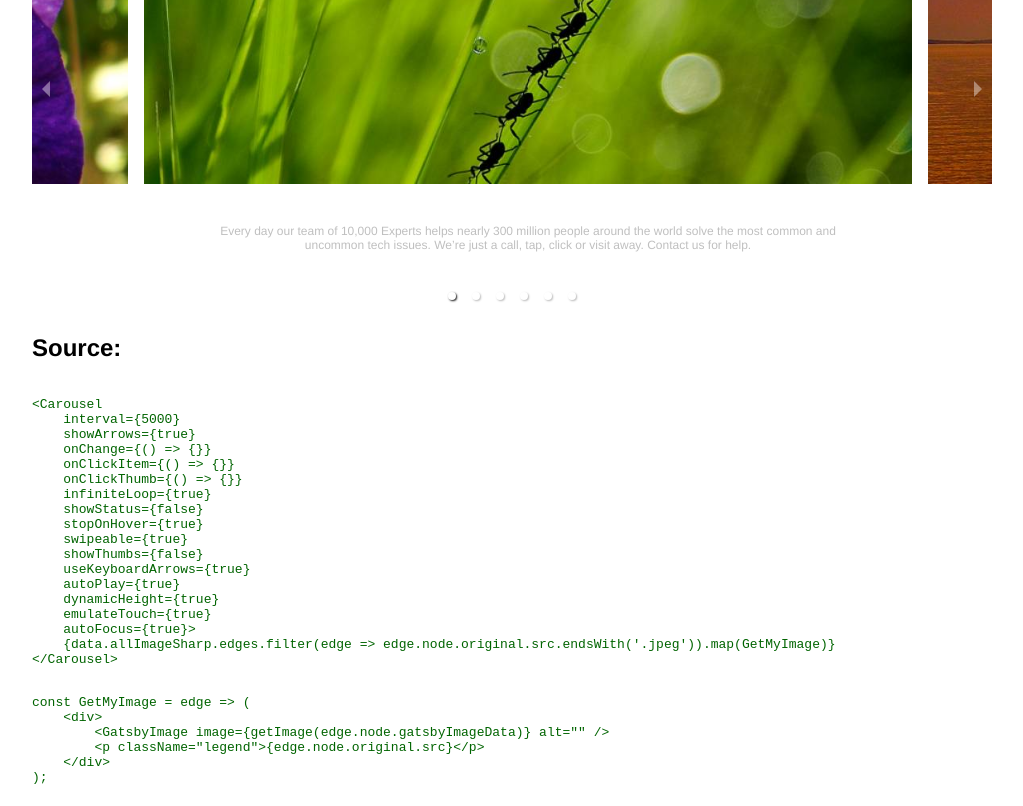
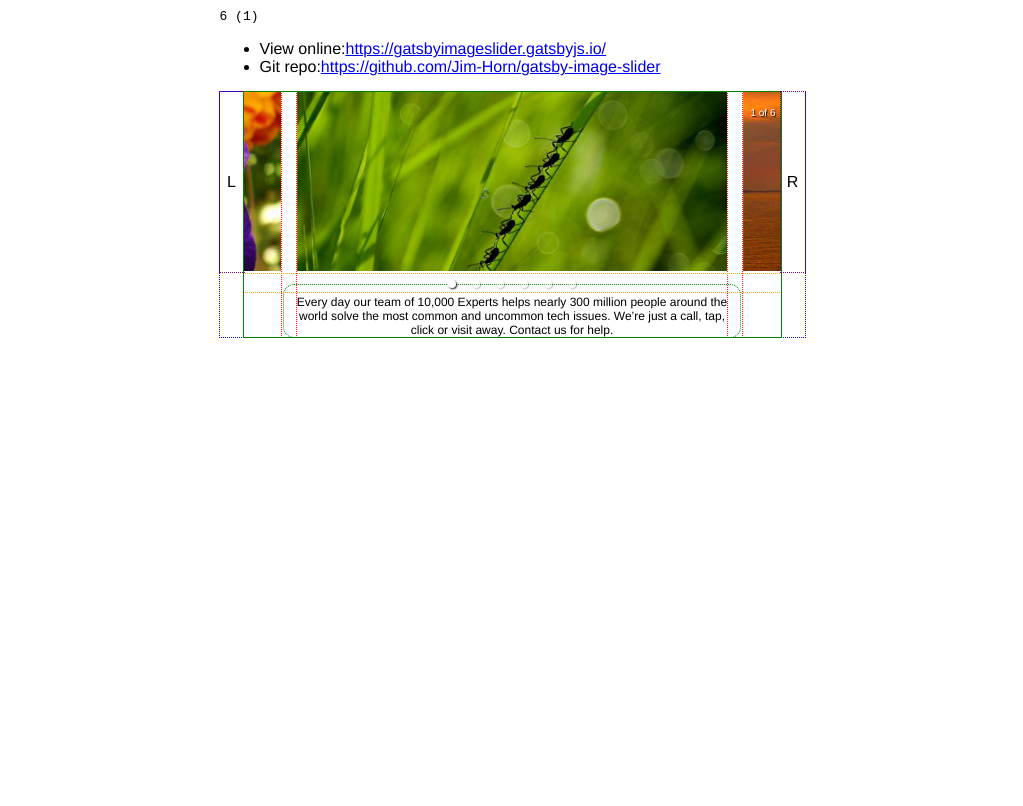
Before and after one commit to Jim-Horn/gatsby-image-slider, a Gatsby site: page / in a window 1280 px wide. Shown: the part 276-1082 px from the top of the page, without its empty margins (128-1151 px from the left). After the commit the page ends 816 px from the top, so only its background shows below. Built offline with nearby package versions, Linux system fonts and the light colour scheme; Gatsby itself is replaced by a stand-in of ours.

Commit message:
Full scss & custom controls

```diff
--- a/src/pages/index.js
+++ b/src/pages/index.js
@@ -3,17 +3,18 @@ import { Carousel } from 'react-responsive-carousel';
 import '../styles/carousel-style.scss';
 import { graphql } from 'gatsby';
 import { GatsbyImage, getImage } from 'gatsby-plugin-image';
-import styled, { createGlobalStyle } from 'styled-components';
+import { createGlobalStyle } from 'styled-components';
+import { useState } from 'react';
 
 const GetMyImage = (edge) => (
     <div className="slide-wrap">
-        <SlideWrap>
+        <div className="slide-wrap-inner">
             <GatsbyImage image={getImage(edge.node.gatsbyImageData)} alt="" />
             <p className="legend">
                 Every day our team of 10,000 Experts helps nearly 300 million people around the world solve the most
                 common and uncommon tech issues. We’re just a call, tap, click or visit away. Contact us for help.
             </p>
-        </SlideWrap>
+        </div>
     </div>
 );
 
@@ -27,23 +28,17 @@ const GlobalStyles = createGlobalStyle`
   }
 `;
 
-const SlideWrap = styled.div`
-    min-height: 450px;
-    position: relative;
-`;
-
-const SlideshowWrapper = styled.div`
-    width: 960px;
-`;
-
-const Code = styled.pre`
-    color: darkgreen;
-`;
-
-const IndexPage = ({ data }) => (
+const IndexPage = ({ data }) => {
+    const allEdges = data.allImageSharp.edges.filter((edge) => edge.node.original.src.endsWith('.jpeg'));
+    const showLength = allEdges.length;
+    const [current, setCurrent] = useState(0);
+    return (
         <>
             <GlobalStyles />
             <h1>Slide Show POC</h1>
+            <code>
+                {showLength} ({current + 1})
+            </code>
             <p>
                 <ul>
                     <li>
@@ -58,59 +53,42 @@ const IndexPage = ({ data }) => (
                     </li>
                 </ul>
             </p>
-
-        <SlideshowWrapper>
+            <div className="outer-slideshow">
+                <span className="control left" onClick={() => setCurrent((current - 1 + showLength) % showLength)}>
+                    L
+                </span>
+                <div className="slideshow-wrapper">
                     <Carousel
                         autoPlay={false}
                         centerMode={true}
                         dynamicHeight={false}
-                emulateTouch={true}
+                        emulateTouch={false}
                         infiniteLoop={true}
                         interval={5000}
-                onChange={() => {}}
-                onClickItem={() => {}}
+                        onChange={(curr) => {
+                            setCurrent(curr);
+                        }}
+                        onClickItem={(curr) => {
+                            setCurrent(curr);
+                        }}
                         onClickThumb={() => {}}
-                showArrows={true}
-                showStatus={false}
+                        showArrows={false}
+                        showStatus={true}
                         showThumbs={false}
                         stopOnHover={true}
                         swipeable={true}
-                useKeyboardArrows={true}>
-                {data.allImageSharp.edges.filter((edge) => edge.node.original.src.endsWith('.jpeg')).map(GetMyImage)}
+                        useKeyboardArrows={true}
+                        selectedItem={current}>
+                        {allEdges.map(GetMyImage)}
                     </Carousel>
-        </SlideshowWrapper>
-
-        <h2>Source:</h2>
-
-        <Code>{`
-<Carousel
-    interval={5000}
-    showArrows={true}
-    onChange={() => {}}
-    onClickItem={() => {}}
-    onClickThumb={() => {}}
-    infiniteLoop={true}
-    showStatus={false}
-    stopOnHover={true}
-    swipeable={true}
-    showThumbs={false}
-    useKeyboardArrows={true}
-    autoPlay={true}
-    dynamicHeight={true}
-    emulateTouch={true}
-    autoFocus={true}>
-    {data.allImageSharp.edges.filter(edge => edge.node.original.src.endsWith('.jpeg')).map(GetMyImage)}
-</Carousel>`}</Code>
-
-        <Code>{`
-const GetMyImage = edge => (
-    <div>
-        <GatsbyImage image={getImage(edge.node.gatsbyImageData)} alt="" />
-        <p className="legend">{edge.node.original.src}</p>
                 </div>
-);`}</Code>
+                <span className="control right" onClick={() => setCurrent((current + 1) % showLength)}>
+                    R
+                </span>
+            </div>
         </>
     );
+};
 
 export default IndexPage;
 
@@ -119,7 +97,7 @@ export const pageQuery = graphql`
         allImageSharp {
             edges {
                 node {
-                    gatsbyImageData(width: 960, placeholder: BLURRED, formats: [AUTO, WEBP, AVIF])
+                    gatsbyImageData(width: 468, placeholder: BLURRED, formats: [AUTO, WEBP, AVIF])
                     original {
                         src
                     }
--- a/src/styles/carousel-style.scss
+++ b/src/styles/carousel-style.scss
@@ -1,3 +1,56 @@
+$debug: true;
+@mixin outline($color: black, $pattern: dotted, $width: 1px) {
+    @if $debug {
+        outline: $width $pattern $color;
+    }
+}
+
+$overall-slideshow-width: 585px;
+$overall-slideshow-height: 245px;
+
+.outer-slideshow {
+    @include outline(blue, dotted, 0.1rem);
+    position: relative;
+    width: calc(#{$overall-slideshow-width});
+}
+
+.control {
+    @include outline(purple);
+    position: absolute;
+    width: 1.5rem;
+    height: 180px;
+    display: flex;
+    align-items: center;
+    justify-content: center;
+    top: 0;
+    cursor: pointer;
+    &.left {
+        left: 0;
+    }
+    &.right {
+        right: 0;
+    }
+}
+.slideshow-wrapper {
+    position: relative;
+    left: 1.5rem;
+    @include outline(green, solid);
+    width: calc(#{$overall-slideshow-width} - 3rem);
+}
+
+.slide-wrap {
+    //background: rgba(orange, 0.25);
+}
+.slide-wrap-inner {
+    @include outline(red);
+    min-height: $overall-slideshow-height;
+    position: relative;
+}
+
+.carousel-root {
+    outline: none;
+}
+
 .carousel.carousel-slider {
     .control-arrow {
         -webkit-transition: all 0.25s ease-in;
@@ -138,24 +191,24 @@
         &:hover {
             border: 3px solid #333;
         }
+        &.selected {
+            border: 3px solid #333;
+        }
         img {
             vertical-align: top;
         }
     }
-    .thumb.selected {
-        border: 3px solid #333;
-    }
     .slider-wrapper {
         overflow: hidden;
         margin: auto;
-        width: 100%;
+
         -webkit-transition: height 0.15s ease-in;
         -moz-transition: height 0.15s ease-in;
         -ms-transition: height 0.15s ease-in;
         -o-transition: height 0.15s ease-in;
         transition: height 0.15s ease-in;
-    }
-    .slider-wrapper.axis-horizontal {
+
+        &.axis-horizontal {
             .slider {
                 -ms-box-orient: horizontal;
                 display: -webkit-box;
@@ -164,13 +217,15 @@
                 display: -moz-flex;
                 display: -webkit-flex;
                 display: flex;
+
                 .slide {
                     flex-direction: column;
                     flex-flow: column;
                 }
             }
         }
-    .slider-wrapper.axis-vertical {
+
+        &.axis-vertical {
             -ms-box-orient: horizontal;
             display: -webkit-box;
             display: -moz-box;
@@ -178,9 +233,11 @@
             display: -moz-flex;
             display: -webkit-flex;
             display: flex;
+
             .slider {
                 -webkit-flex-direction: column;
                 flex-direction: column;
+            }
         }
     }
     .slider {
@@ -196,6 +253,7 @@
         -ms-transition: all 0.35s ease-in-out;
         -o-transition: all 0.35s ease-in-out;
         transition: all 0.35s ease-in-out;
+        margin-left: -1rem;
     }
     .slide {
         &.selected {
@@ -223,28 +281,34 @@
         }
 
         &.selected .legend {
+            @include outline(green);
             display: block;
             position: absolute;
-            bottom: 40px;
+            bottom: 0;
             left: 50%;
-            margin-left: -45%;
-            width: 90%;
+            margin-left: -53%;
+            width: 106%;
             border-radius: 10px;
             color: #000;
-            padding: 10px;
+            padding: 10px 10px 0;
             font-size: 12px;
             text-align: center;
-            opacity: 0.25;
-            -webkit-transition: opacity 0.35s ease-in-out;
-            -moz-transition: opacity 0.35s ease-in-out;
-            -ms-transition: opacity 0.35s ease-in-out;
-            -o-transition: opacity 0.35s ease-in-out;
-            transition: opacity 0.35s ease-in-out;
+            margin-bottom: 0;
+            //opacity: 0.25;
+            //-webkit-transition: opacity 0.35s ease-in-out;
+            //-moz-transition: opacity 0.35s ease-in-out;
+            //-ms-transition: opacity 0.35s ease-in-out;
+            //-o-transition: opacity 0.35s ease-in-out;
+            //transition: opacity 0.35s ease-in-out;
         }
     }
     .control-dots {
+        @include outline(orange);
         position: absolute;
-        bottom: 0;
+        bottom: 35px;
+        @media (min-width: 960px) {
+            bottom: 35px;
+        }
         margin: 10px 0;
         padding: 0;
         text-align: center;
@@ -293,13 +357,3 @@
         }
     }
 }
-.carousel-root {
-    outline: none;
-}
-@media (min-width: 960px) {
-    .carousel {
-        .control-dots {
-            bottom: 0;
-        }
-    }
-}
```
Lines whose indentation alone changed are shown as unchanged.
